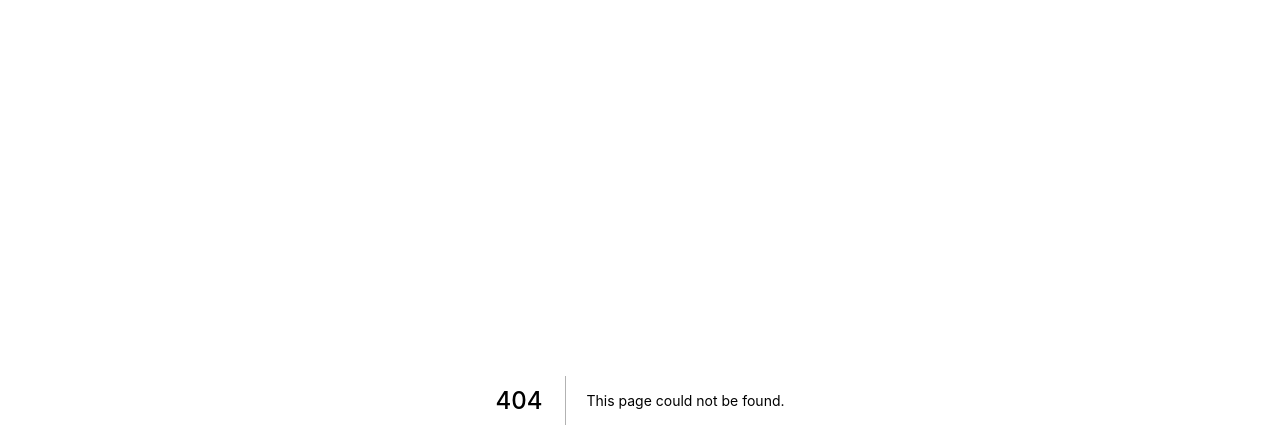
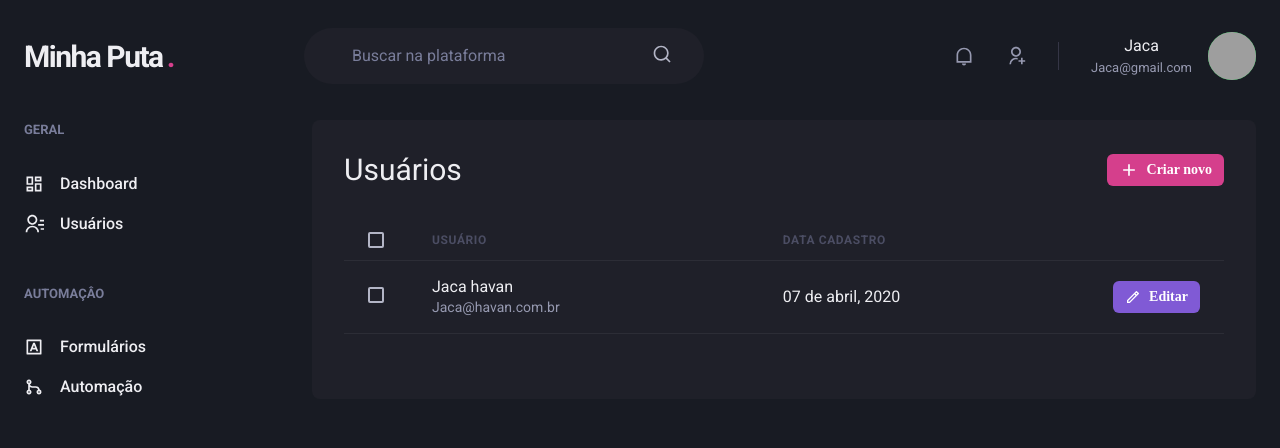
Before and after one commit to arcangeloBiel/DashGo, a Next.js app: page /users in a window 1280 px wide. Before the commit this address had no page. Shown: the top 448 px of the page. Built offline with nearby package versions, Linux system fonts and the light colour scheme; grey boxes are pictures that could not be loaded.

Commit message:
Página: Lista de usuários

```diff
--- a/src/components/Header.tsx
+++ b/src/components/Header.tsx
@@ -18,7 +18,7 @@
       align="center"
     >
       <Text fontSize="3xl" fontWeight="bold" letterSpacing="tighter" w="64">
-        DashGo
+        Minha Puta
         <Text as="span" ml="1" color="pink.500">
           .
         </Text>
--- /dev/null
+++ b/src/pages/users/index.tsx
@@ -0,0 +1,88 @@
+import {
+  Text,
+  Box,
+  Button,
+  Checkbox,
+  Flex,
+  Heading,
+  Icon,
+  Table,
+  Tbody,
+  Td,
+  Th,
+  Thead,
+  Tr,
+} from "@chakra-ui/react";
+import { RiAddLine, RiPencilLine } from "react-icons/ri";
+
+import { Sidebar } from "../../components/Form/Sidebar";
+import { Header } from "../../components/Header";
+
+export default function UserList() {
+  return (
+    <Box>
+      <Header />
+      <Flex w="100%" my="6" maxWidth={1480} mx="auto" px="6">
+        <Sidebar />
+
+        <Box flex="1" borderRadius={8} bg="gray.800" p="8">
+          <Flex mb="8" justify="space-between" align="center">
+            <Heading size="lg" fontWeight="normal">
+              Usuários
+            </Heading>
+            <Button
+              as="a"
+              size="sm"
+              fontFamily="sm"
+              colorScheme="pink"
+              leftIcon={<Icon as={RiAddLine} fontSize="20" />}
+            >
+              Criar novo
+            </Button>
+          </Flex>
+
+          <Table colorScheme="whiteAlpha">
+            <Thead>
+              <Tr>
+                <Th px="6" color="gray.300" width="8">
+                  <Checkbox colorScheme="pink" />
+                </Th>
+                <Th>Usuário</Th>
+                <Th>Data cadastro</Th>
+                <Th width="8"></Th>
+              </Tr>
+            </Thead>
+            <Tbody>
+              <Tr>
+                <Td px="6">
+                  <Checkbox colorScheme="pink" />
+                </Td>
+                <Td>
+                  <Box>
+                    <Text fontStyle="bold">Jaca havan</Text>
+                    <Text fontSize="sm" color="gray.300">
+                      Jaca@havan.com.br
+                    </Text>
+                  </Box>
+                </Td>
+                <Td>07 de abril, 2020</Td>
+
+                <Td>
+                  <Button
+                    as="a"
+                    size="sm"
+                    fontFamily="sm"
+                    colorScheme="purple"
+                    leftIcon={<Icon as={RiPencilLine} fontSize="16" />}
+                  >
+                    Editar
+                  </Button>
+                </Td>
+              </Tr>
+            </Tbody>
+          </Table>
+        </Box>
+      </Flex>
+    </Box>
+  );
+}
```
